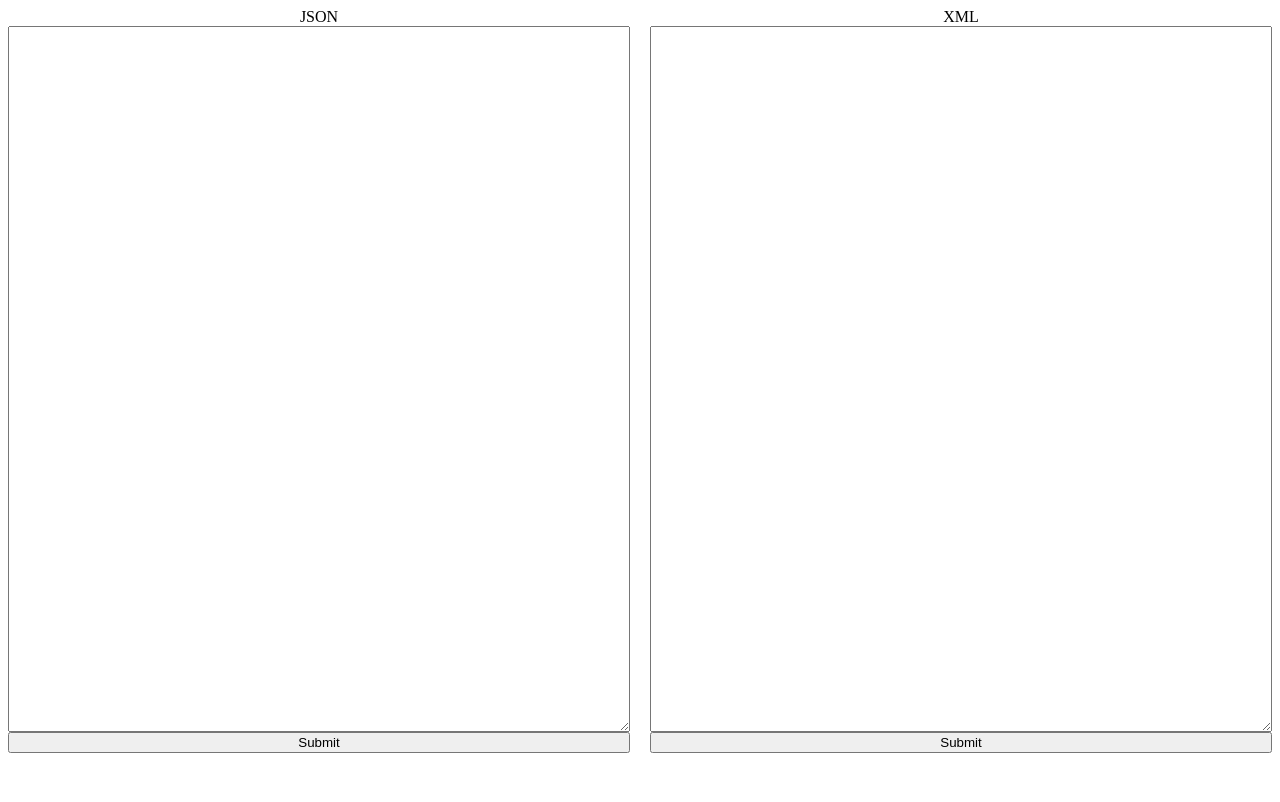
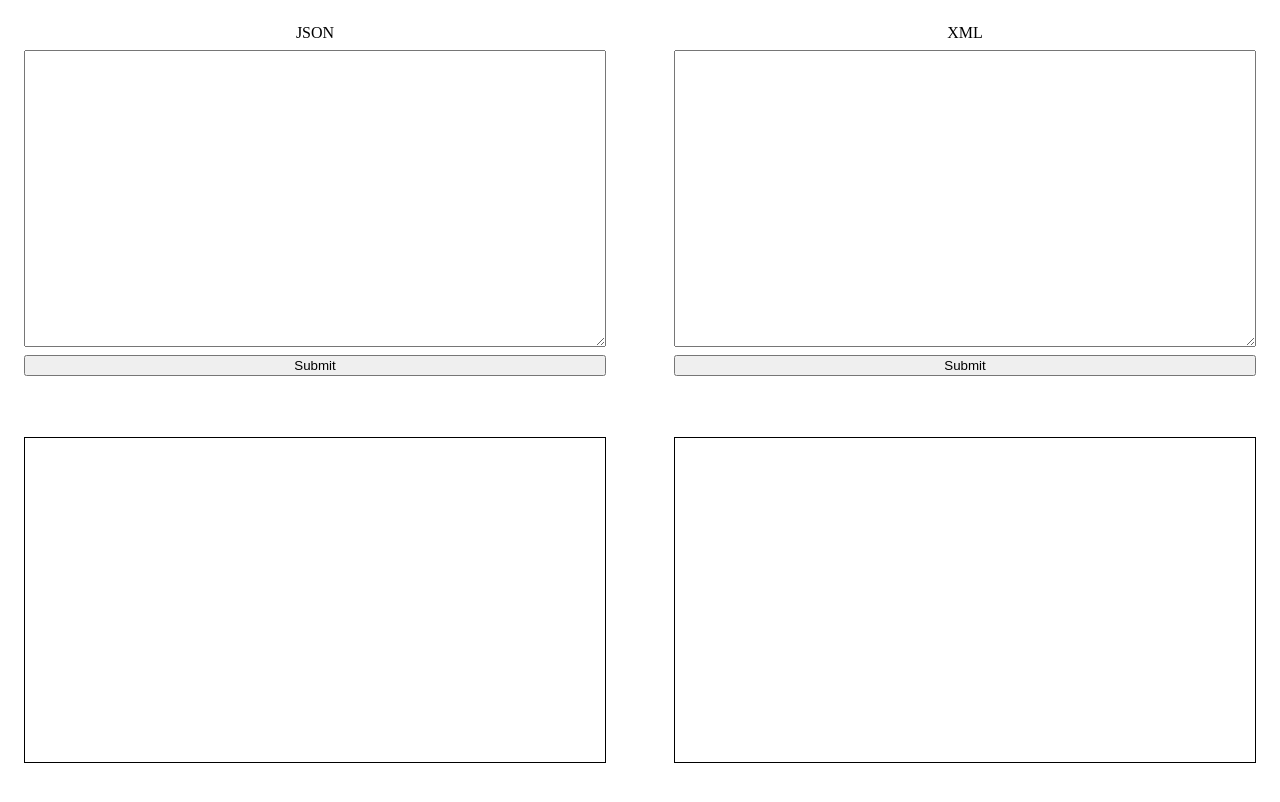
Before and after one commit to Jhons14/FrontConverter, a React (Vite) app: page / in a window 1280 px wide. Shown: the top 802 px of the page. Built offline with nearby package versions, Linux system fonts and the light colour scheme.

Commit message:
Se estabiliza react y vite

```diff
--- a/package.json
+++ b/package.json
@@ -1,5 +1,6 @@
 {
   "dependencies": {
+    "@types/react-dom": "^18.3.0",
     "@vitejs/plugin-react": "^4.3.2",
     "react": "^18.3.1",
     "react-dom": "^18.3.1",
@@ -9,5 +10,8 @@
     "dev": "vite",
     "build": "vite build",
     "preview": "vite preview --port 5173"
+  },
+  "devDependencies": {
+    "@types/react": "^18.3.11"
   }
 }
--- a/src/App/index.css
+++ b/src/App/index.css
@@ -1,16 +1,32 @@
+body {
+  margin: 0;
+}
 .app-container {
   display: grid;
   grid-template-columns: 1fr 1fr;
   gap: 20px;
   height: 100vh;
 }
-
+.data-container {
+  display: grid;
+  grid-template-rows: 1fr 1fr;
+  height: 100vh;
+  padding: 24px;
+  gap: 48px;
+  box-sizing: border-box;
+}
 .data-form {
   display: flex;
+  gap: 8px;
   flex-direction: column;
   text-align: center;
 }
 
 .data-input {
-  height: 700px;
+  height: 100%;
 }
+
+.result-display {
+  border: solid 1px;
+  padding: 8px;
+}
--- a/src/App/index.jsx
+++ b/src/App/index.jsx
@@ -1,22 +1,90 @@
+import { useState } from 'react';
 import './index.css';
 
 export function App() {
+  const [jsonResult, setJsonResult] = useState(false);
+  const [xmlResult, setXmlResult] = useState(false);
+  const JSON_2_XML_URL = 'http://127.0.0.1:5000/convert/json-to-xml';
+  const XML_2_JSON_URL = 'http://127.0.0.1:5000/convert/xml-to-json';
+
+  async function onSubmitJSON(e) {
+    e.preventDefault();
+    const jsonBody = document.getElementById('json-input').value;
+
+    await fetch(JSON_2_XML_URL, {
+      method: 'POST',
+      body: jsonBody,
+      headers: {
+        'Content-Type': 'application/json',
+      },
+    })
+      .then((response) => {
+        if (!response.ok) {
+          throw new Error('Network response was not ok');
+        }
+        return response.text();
+      })
+      .then((xmlText) => {
+        // Now you can work with the parsed XML document
+        setJsonResult(xmlText); // Asignar el contenido del XML
+      })
+      .catch((error) => {
+        console.error(
+          `There was a problem with
+                   the fetch operation:`,
+          error
+        );
+      });
+  }
+
+  async function onSubmitXML(e) {
+    e.preventDefault();
+    await fetch(XML_2_JSON_URL, {
+      method: 'POST',
+      body: document.getElementById('xml-input').value,
+      headers: {
+        'Content-Type': 'application/xml',
+      },
+    })
+      .then((response) => {
+        if (!response.ok) {
+          throw new Error('Network response was not ok');
+        }
+        return response.json();
+      })
+      .then((jsonRes) => {
+        setXmlResult(jsonRes);
+      })
+      .catch((error) => {
+        console.error(
+          `There was a problem with
+                   the fetch operation:`,
+          error
+        );
+      });
+  }
   return (
     <div className='app-container'>
-      <form className='data-form' id='json-form'>
-        <label id='json-label' for='json-input'>
+      <div className='data-container'>
+        <form className='data-form' id='json-form' onSubmit={onSubmitJSON}>
+          <label id='json-label' htmlFor='json-input'>
             JSON
           </label>
           <textarea className='data-input' id='json-input'></textarea>
           <button type='submit'>Submit</button>
         </form>
-      <form className='data-form' id='xml-form'>
-        <label id='xml-label' for='xml-input'>
+        <pre className='result-display'>{jsonResult}</pre>
+      </div>
+      <div className='data-container'>
+        <form className='data-form' id='xml-form' onSubmit={onSubmitXML}>
+          <label id='xml-label' htmlFor='xml-input'>
             XML
           </label>
           <textarea className='data-input' id='xml-input'></textarea>
           <button type='submit'>Submit</button>
         </form>
+        <pre className='result-display'>{xmlResult}</pre>
+      </div>
     </div>
   );
 }
```
Also changed, not shown: src/index.js (deleted, +0 -64 lines), 1 other file (tests, documents, lock files or other folders). Lines whose indentation alone changed are shown as unchanged.
